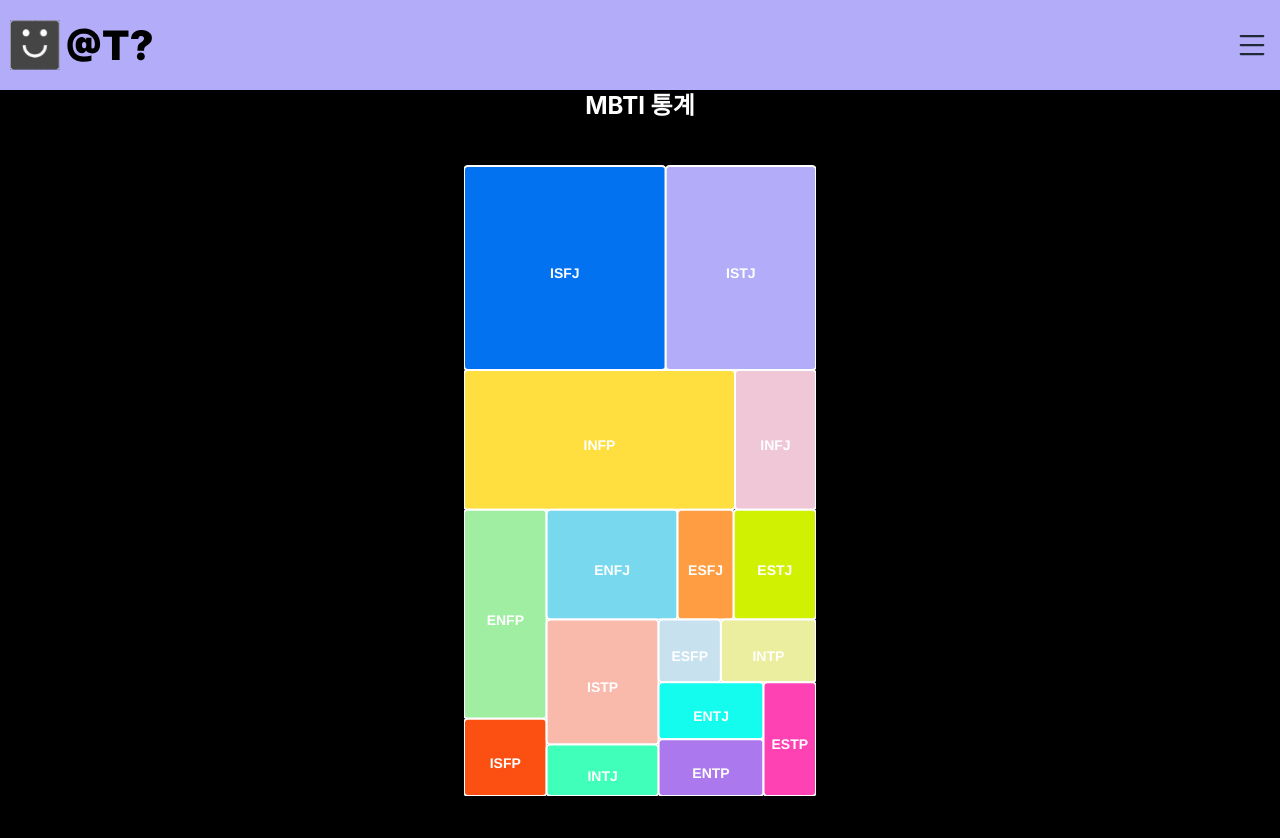
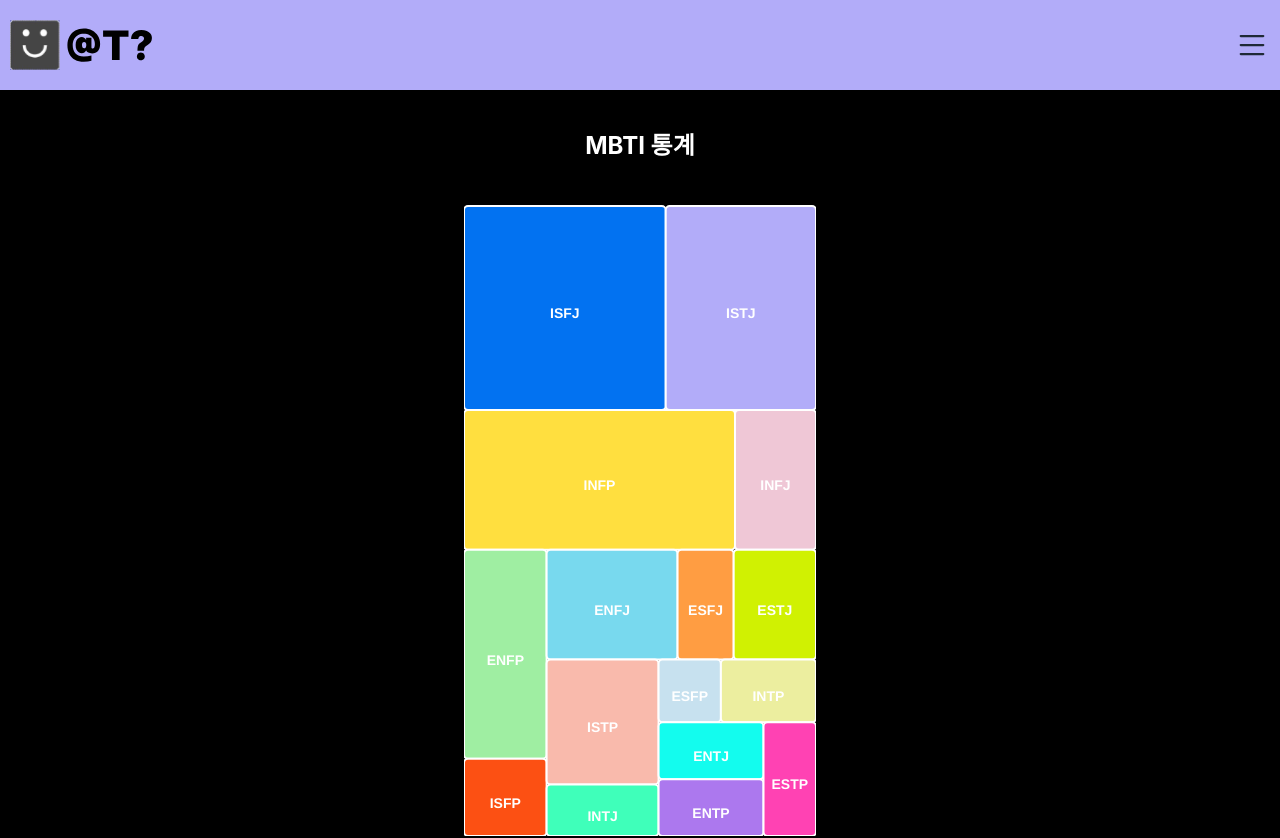
Before and after one commit to are-you-T/client, a React (Create React App) app: page /stats in a window 1280 px wide. Shown: the top 838 px of the page. Built offline with nearby package versions, Linux system fonts and the light colour scheme.

Commit message:
feat: 공통컬러작업 및 Stats 추가

```diff
--- a/src/components/board/BoardPost.tsx
+++ b/src/components/board/BoardPost.tsx
@@ -1,6 +1,7 @@
 import React, { useEffect, useState, useCallback } from "react";
 import styled from "styled-components";
 import tw from "tailwind-styled-components";
+import { Link } from "react-router-dom";
 
 // 모달들 배경부분(공통 스타일컴포넌트로 만들기) 클릭하면 모달창이 꺼지고 선택된 state값들을 부모에게 보내줌
 
@@ -214,7 +215,7 @@ function MbtiTypesModal({
           </div>
         </MbtiList>
       </ul>
-      {isButton && <MbtiButton>확인</MbtiButton>}
+      {isButton && <MbtiButton><Link to ="/stats/:mbti">확인</Link></MbtiButton>}
     </ModalWrap>
   );
 }
@@ -427,7 +428,7 @@ w-80
   bg-yellow-400
   rounded-full
   text-lg
-  mt-5
+  mt-8
   font-bold
   text-black
 `;
--- a/src/constants/bgColor.ts
+++ b/src/constants/bgColor.ts
@@ -1,7 +1,67 @@
 const colorData = {
   INFJ: {
-    out: "#FFFFFF",
-    in: "#FFFFFF",
+    out: "#00B26E",
+    in: "#FFA8DF",
+  },
+  INTJ: {
+    out: "#FFA8DF",
+    in: "#00B26E",
+  },
+  ESTP: {
+    out: "#9FEEA2",
+    in: "#0272F1",
+  },
+  ESFP: {
+    out: "#0272F1",
+    in: "#9FEEA2",
+  },
+  ENFP: {
+    out: "#78D9EE",
+    in: "#FF9D42",
+  },
+  ENTP: {
+    out: "#FF9D42",
+    in: "#78D9EE",
+  },
+  ISTJ: {
+    out: "#78D9EE",
+    in: "#EFC7D6",
+  },
+  ISFJ: {
+    out: "#78D9EE",
+    in: "#EFC7D6",
+  },
+  INFP: {
+    out: "#0272F1",
+    in: "#B2ACF9",
+  },
+  INTP: {
+    out: "#B2ACF9",
+    in: "#0272F1",
+  },
+  ISTP: {
+    out: "#9FEEA2",
+    in: "#B2ACF9",
+  },
+  ISFP: {
+    out: "#B2ACF9",
+    in: "#9FEEA2",
+  },
+  ESTJ: {
+    out: "#FC5013",
+    in: "#78D9EE",
+  },
+  ESFJ: {
+    out: "#78D9EE",
+    in: "#FC5013",
+  },
+  ENFJ: {
+    out: "#0272F2",
+    in: "#EFC7D6",
+  },
+  ENTJ: {
+    out: "#EFC7D6",
+    in: "#0272F2",
   },
 };
 
--- a/src/pages/stats/Stats.tsx
+++ b/src/pages/stats/Stats.tsx
@@ -1,4 +1,4 @@
-import React, { useState, useCallback } from "react";
+import React, { useState, useCallback, useEffect, useRef} from "react";
 import ApexCharts from "react-apexcharts";
 // import styled from "styled-components";
 import tw from "tailwind-styled-components";
@@ -184,6 +184,24 @@ export default function Stats() {
     []
   );
 
+  const modalRef = useRef(null);
+  const handleOutsideClick = useCallback(
+    (evt: React.MouseEvent<HTMLDivElement, MouseEvent>) => {
+      if (modalRef.current && modalRef.current === evt.target) {
+        setShowModal("");
+      }
+    },
+    [setShowModal]
+  );
+
+  useEffect(() => {
+    if (showModal !== "") {
+      document.body.style.overflow = "hidden";
+    } else {
+      document.body.style.overflow = "auto";
+    }
+  }, [showModal]);
+
   return (
     <Secton>
       <h3 className="text-2xl font-bold mb-2 text-white">MBTI 통계</h3>
@@ -201,15 +219,17 @@ export default function Stats() {
       </Button>
 
       {showModal !== "" && (
-        <>
+        <ModalWrap onClick={handleOutsideClick} ref={modalRef} >
           {showModal === "MbtiTypesModal" && (
-            <MbtiTypesModal
-              selectMbti={mbtiType}
-              onThisMbti={handleThisMbti}
-              isButton={true}
-            />
+            // <StyledMbtiTypesModal >
+              <MbtiTypesModal
+                selectMbti={mbtiType}
+                onThisMbti={handleThisMbti}
+                isButton={true}
+              />
+            // </StyledMbtiTypesModal>
           )}
-        </>
+        </ModalWrap>
       )}
     </Secton>
   );
@@ -221,6 +241,8 @@ const Secton = tw.section`
   flex-col
   items-center
   bg-black
+  pt-10
+  pb-10
 `;
 
 const StyledApexChart = tw.div`
@@ -241,3 +263,18 @@ const Button = tw.button`
   font-bold
   text-black
 `;
+
+const ModalWrap = tw.div`
+fixed
+top-0
+left-0
+w-full
+h-full
+bg-black
+bg-black/[.3]
+backdrop-blur-sm
+z-50
+flex
+items-center
+justify-center
+`
```
